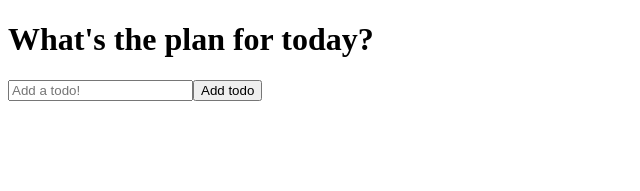
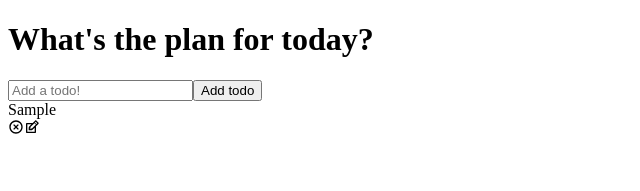
Before and after one commit to charlotte-greatbatch/ToDo-React, a React (Create React App) app in the folder todo/: page / in a window 1280 px wide. Both pictures are taken after typing "Sample" into the empty fields and a click on the button "Add todo". Shown: the top 191 px of the page, without its empty margins (0-640 px from the left). Built offline with nearby package versions, Linux system fonts and the light colour scheme.

Commit message:
added a delete and edit function for the todo list

```diff
--- a/todo/package.json
+++ b/todo/package.json
@@ -8,6 +8,7 @@
     "@testing-library/user-event": "^13.5.0",
     "react": "^18.2.0",
     "react-dom": "^18.2.0",
+    "react-icons": "^4.4.0",
     "react-scripts": "5.0.1",
     "web-vitals": "^2.1.4"
   },
--- a/todo/src/App.js
+++ b/todo/src/App.js
@@ -1,5 +1,5 @@
 import React from 'react'
-import ToDoForm from './components/TodoForm'
+// import ToDoForm from './components/TodoForm'
 import TodoList from './components/TodoList'
 
 function App() {
--- a/todo/src/components/Todo.js
+++ b/todo/src/components/Todo.js
@@ -0,0 +1,44 @@
+import React, { useState } from 'react'
+import ToDoForm from './TodoForm'
+import { RiCloseCircleLine } from 'react-icons/ri'
+import { TiEdit } from 'react-icons/ti'
+
+function Todo({ todos, completeTodo, removeTodo, updatedToDos }) {
+  const [edit, setEdit] = useState({
+    id: null,
+    value: '',
+  })
+
+  const submitUpdate = (value) => {
+    updatedToDos(edit.id, value)
+    setEdit({ id: null, value: '' })
+  }
+
+  if (edit.id) {
+    return <ToDoForm edit={edit} onSubmit={submitUpdate} />
+  }
+
+  return todos.map((todo, index) => (
+    <div
+      className={todo.isComplete ? 'todo-row complete' : 'todo-row'}
+      key={index}
+    >
+      <div key={todo.id} onClick={() => completeTodo(todo.id)}>
+        {todo.text}
+      </div>
+
+      <div className="icons">
+        <RiCloseCircleLine
+          onClick={() => removeTodo(todo.id)}
+          className="delete-icon"
+        />
+        <TiEdit
+          onClick={() => setEdit({ id: todo.id, value: todo.text })}
+          className="edit-icon"
+        />
+      </div>
+    </div>
+  ))
+}
+
+export default Todo
--- a/todo/src/components/TodoList.js
+++ b/todo/src/components/TodoList.js
@@ -1,4 +1,5 @@
 import React, { useState } from 'react'
+import Todo from './Todo'
 import ToDoForm from './TodoForm'
 
 function TodoList() {
@@ -12,10 +13,43 @@
 
     setTodos(newTodos)
   }
+
+  const updatedToDos = (todoId, newValue) => {
+    if (!newValue.text || /^\s*$/.test(newValue.text)) {
+      return
+    }
+
+    setTodos((prev) =>
+      prev.map((item) => (item.id === todoId ? newValue : item))
+    )
+  }
+
+  const removeTodo = (id) => {
+    const removeArr = [...todos].filter((todo) => todo.id !== id)
+
+    setTodos(removeArr)
+  }
+
+  const completeTodo = (id) => {
+    let updatedToDos = todos.map((todo) => {
+      if (todo.id === id) {
+        todo.isComplete = !todo.isComplete
+      }
+      return todo
+    })
+    setTodos(updatedToDos)
+  }
+
   return (
     <div>
       <h1>What's the plan for today?</h1>
       <ToDoForm onSubmit={addToDo} />
+      <Todo
+        todos={todos}
+        completeTodo={completeTodo}
+        removeTodo={removeTodo}
+        updatedToDos={updatedToDos}
+      />
     </div>
   )
 }
```
Also changed, not shown: 1 other file (tests, documents, lock files or other folders).
